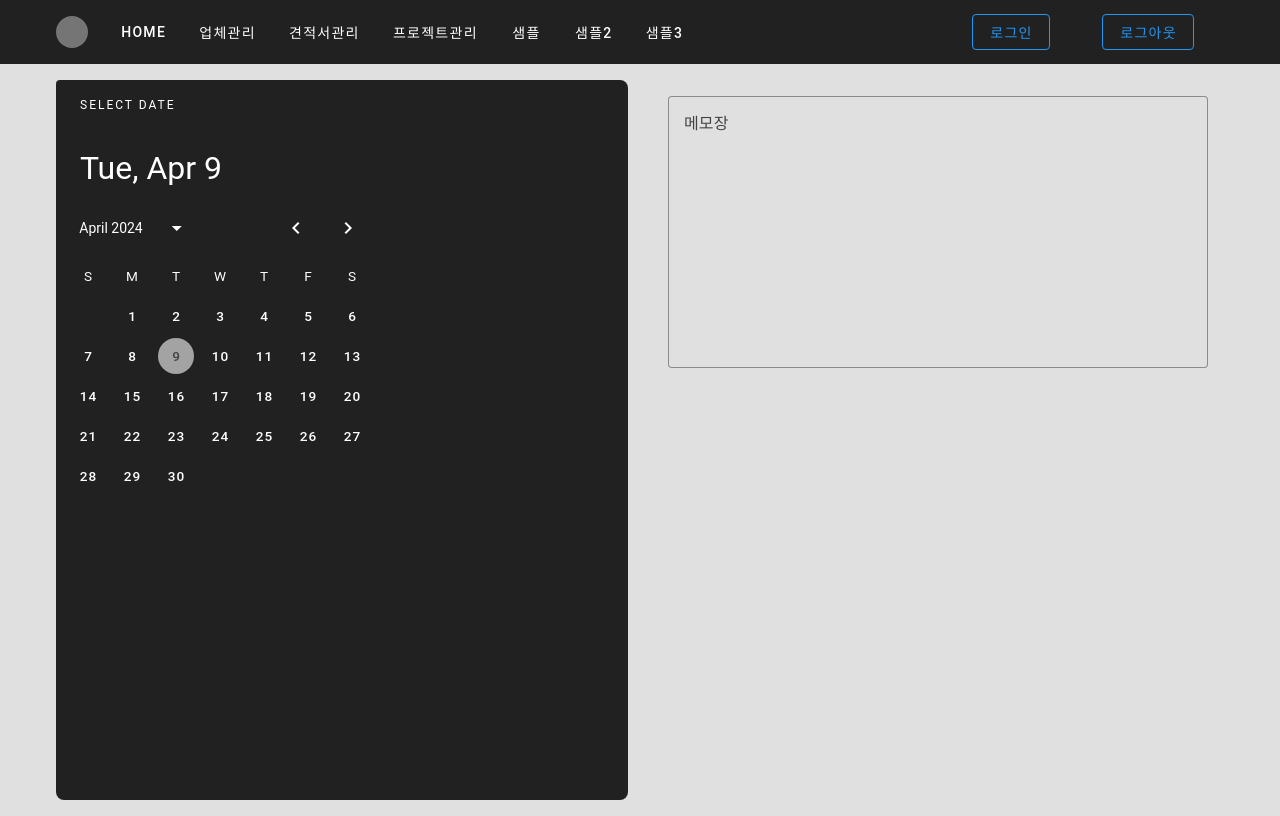
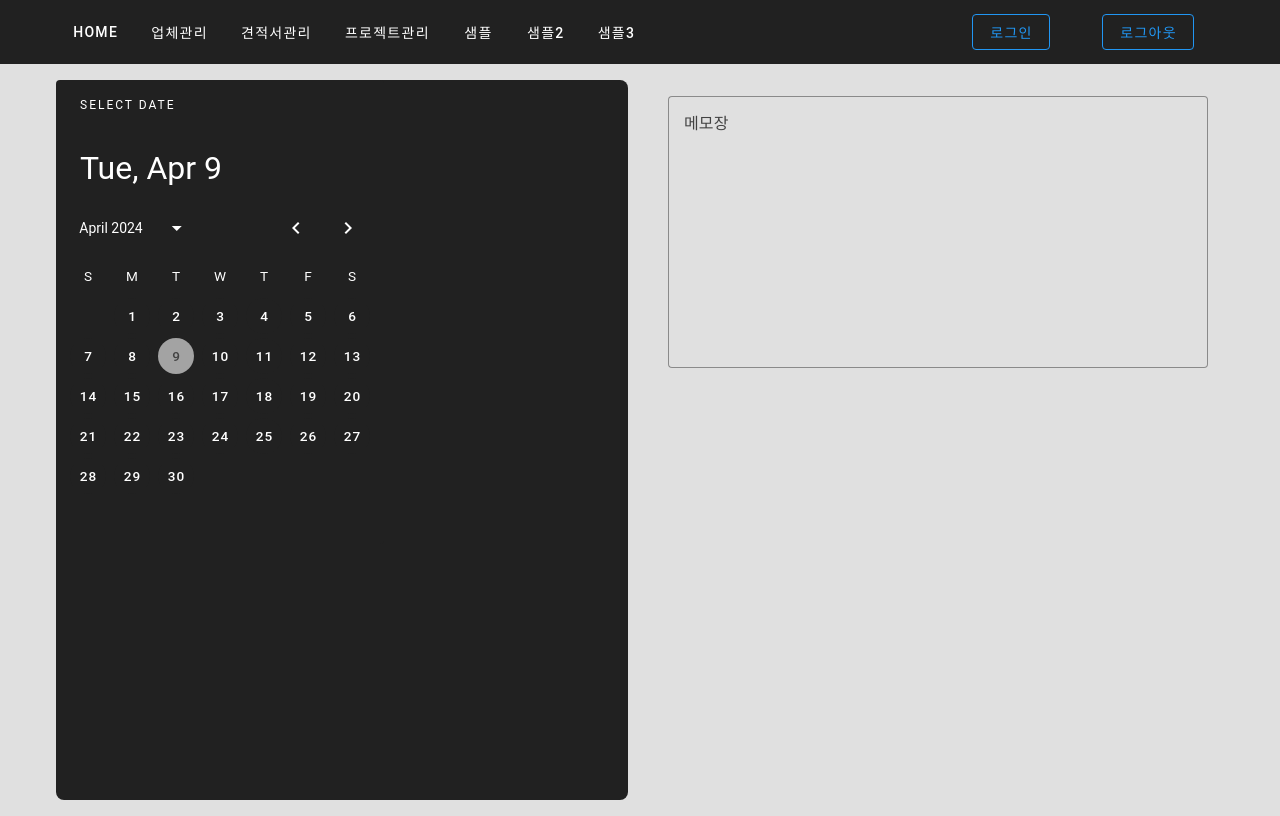
Before and after one commit to mtSungju/HLOT_FE, a Vue app: page / in a window 1280 px wide. Built offline with nearby package versions, Linux system fonts and the light colour scheme.

Commit message:
데이터 샘플 추가

```diff
--- a/src/components/common/Header.vue
+++ b/src/components/common/Header.vue
@@ -1,11 +1,6 @@
 <template>
   <v-app-bar flat>
-    <v-container class="mx-auto d-flex align-center justify-center">
-      <v-avatar
-        class="me-4 "
-        color="grey-darken-1"
-        size="32"
-      ></v-avatar>
+    <v-container class="mx-auto d-flex justify-center" >
 
       <v-btn
         v-for="link in links"
@@ -16,6 +11,7 @@
       ></v-btn>
 
       <v-spacer></v-spacer>
+
       <v-responsive max-width="130">
         <v-btn variant="outlined"
                color="blue"
```
